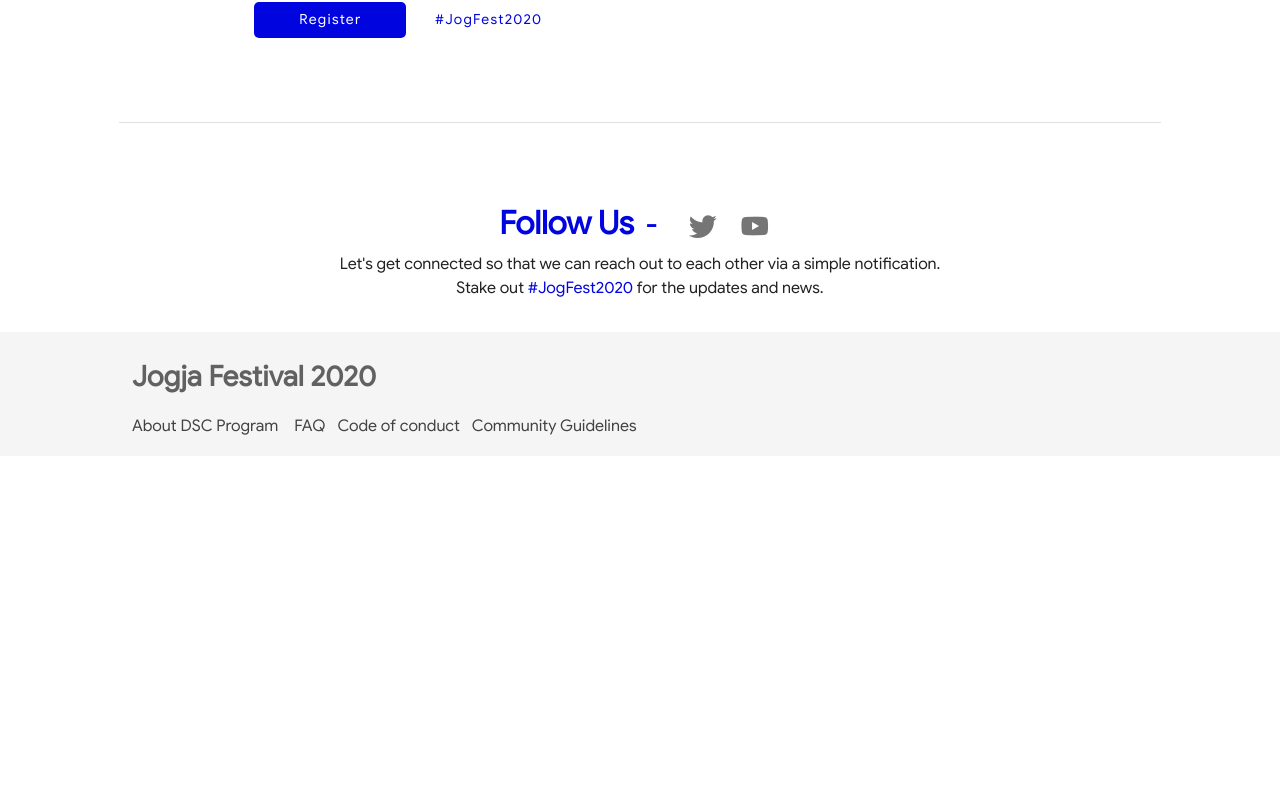
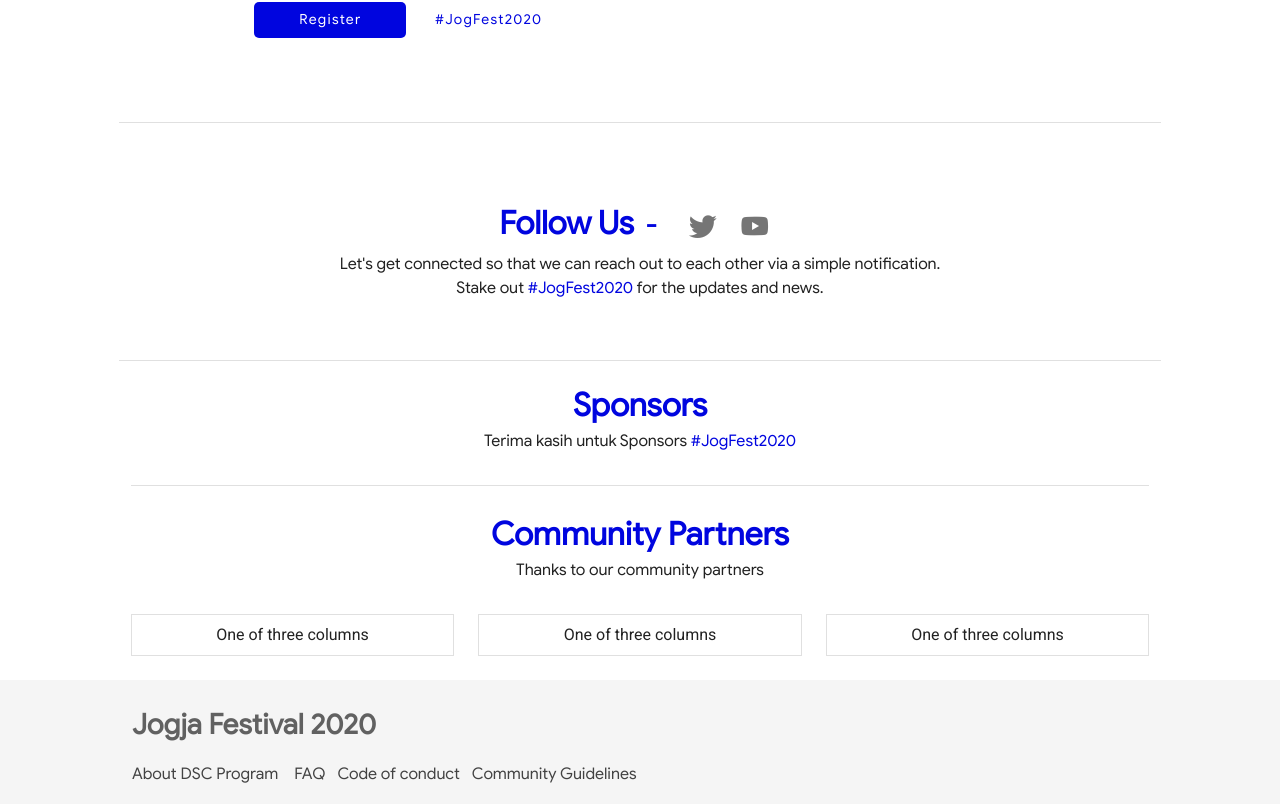
Before and after one commit to afiflee/DSC-Jogja, a Vue app: page / in a window 1280 px wide. Shown: the part 631-1435 px from the top of the page. Before the commit the page ends 1087 px from the top, so only its background shows below. Built offline with nearby package versions, Linux system fonts and the light colour scheme.

Commit message:
[ADD] partners and sponsor section

```diff
--- /dev/null
+++ b/src/components/home/partners.vue
@@ -0,0 +1,46 @@
+<template>
+  <v-container fluid class="mb-0">
+    <v-row justify="center" align="center">
+      <v-col>
+        <h1 class="google-font" style="color:#0005DF;">
+          Sponsors
+        </h1>
+        <p class="google-font mb-2">
+          Terima kasih untuk Sponsors
+          <a
+            href="https://twitter.com/DevFestIndia"
+            rel="noreferrer"
+            target="_blank"
+            style="color:#0005DF;text-decoration:none"
+          >#JogFest2020</a>
+        </p>
+      </v-col>
+    </v-row>
+    <v-row justify="center" align="center">
+        <v-col>
+            <v-divider></v-divider>
+            <br>
+            <h1 class="google-font" style="color:#0005DF;">
+            Community Partners
+            </h1>
+            <p class="google-font mb-2">
+            Thanks to our community partners
+            </p>
+        </v-col>
+    </v-row>
+    <v-row>
+        <v-col
+            v-for="n in 3"
+            :key="n"
+                >
+            <v-card
+                class="pa-2"
+                outlined
+                tile
+            >
+                One of three columns
+            </v-card>
+        </v-col>
+    </v-row>
+  </v-container>
+</template>
--- a/src/views/Home.vue
+++ b/src/views/Home.vue
@@ -17,7 +17,13 @@
         <v-col md="10" lg="10" sm="10" class="text-center">
           <v-divider></v-divider>
           <br>
-          <FollowUs class="mt-10 mb-0" />
+          <FollowUs class="mt-10 mb-4" />
+        </v-col>
+      </v-row>
+      <v-row align="center" justify="center" class="">
+        <v-col md="10" lg="10" sm="10" class="text-center">
+          <v-divider></v-divider>
+          <Partners class="mt-2 mb-0" />
         </v-col>
       </v-row>
     </v-container>
@@ -30,6 +36,7 @@ export default {
   components: {
     FollowUs: () => import("@/components/home/follow"),
     HomeScreen: ()=> import('@/components/home/homescreen'),
+    Partners: ()=> import('@/components/home/partners'),
     // Stats: ()=> import('@/components/home/Stats')
   },
 };
```
Also changed, not shown: 1 other file (tests, documents, lock files or other folders).
